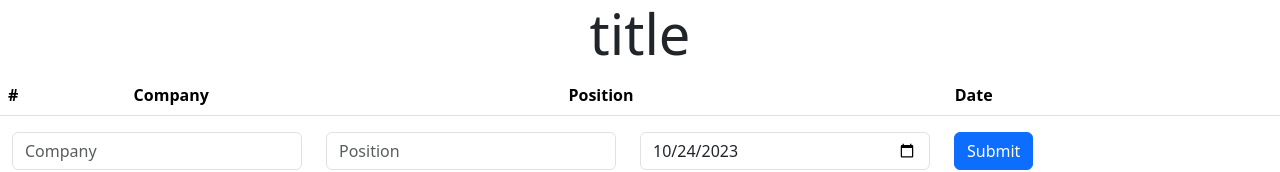
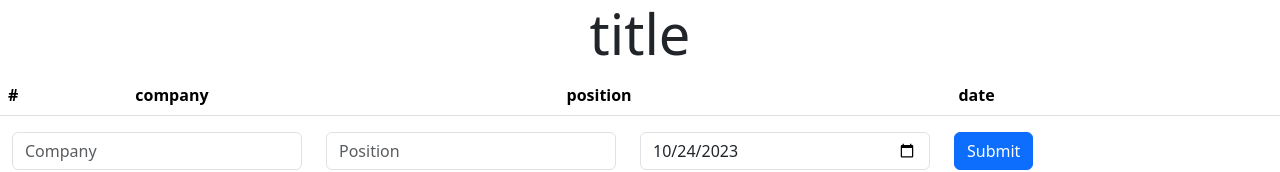
Before and after one commit to LouisPolicarpio/JobAplicationCSVupdater, a React (Vite) app in the folder react-app/: page / in a window 1280 px wide. Shown: the top 172 px of the page. Built offline with nearby package versions, Linux system fonts and the light colour scheme.

Commit message:
implemnted csv file upoload

```diff
--- a/react-app/src/components/CSVfileHandler.tsx
+++ b/react-app/src/components/CSVfileHandler.tsx
@@ -44,6 +44,7 @@ function CSVfileHandler({ jobData, onDataChange }: CSVfileHandlerProps) {
   const handleParsedData = (result: Papa.ParseResult<{}>) => {
     console.log("Parsed CSV Data:", result.data);
     (result.data as JobData[]).forEach((item: JobData) => {
+      console.log(item);
       onDataChange(item);
     });
   };
@@ -56,9 +57,9 @@ function CSVfileHandler({ jobData, onDataChange }: CSVfileHandlerProps) {
             className="btn btn-primary"
             data={jobData}
             headers={[
-              { label: "Company", key: "company" },
-              { label: "Position", key: "position" },
-              { label: "Date", key: "date" },
+              { label: "company", key: "company" },
+              { label: "position", key: "position" },
+              { label: "date", key: "date" },
             ]}
             filename={"job-data.csv"}
           >
--- a/react-app/src/components/JobsTable.tsx
+++ b/react-app/src/components/JobsTable.tsx
@@ -16,9 +16,9 @@ function JobsTable({ jobData, onDelete }: JobsTableProps) {
         <thead>
           <tr>
             <th scope="col">#</th>
-            <th scope="col">Company</th>
-            <th scope="col">Position</th>
-            <th scope="col">Date</th>
+            <th scope="col">company</th>
+            <th scope="col">position</th>
+            <th scope="col">date</th>
             <th scope="col"></th>
           </tr>
         </thead>
```
